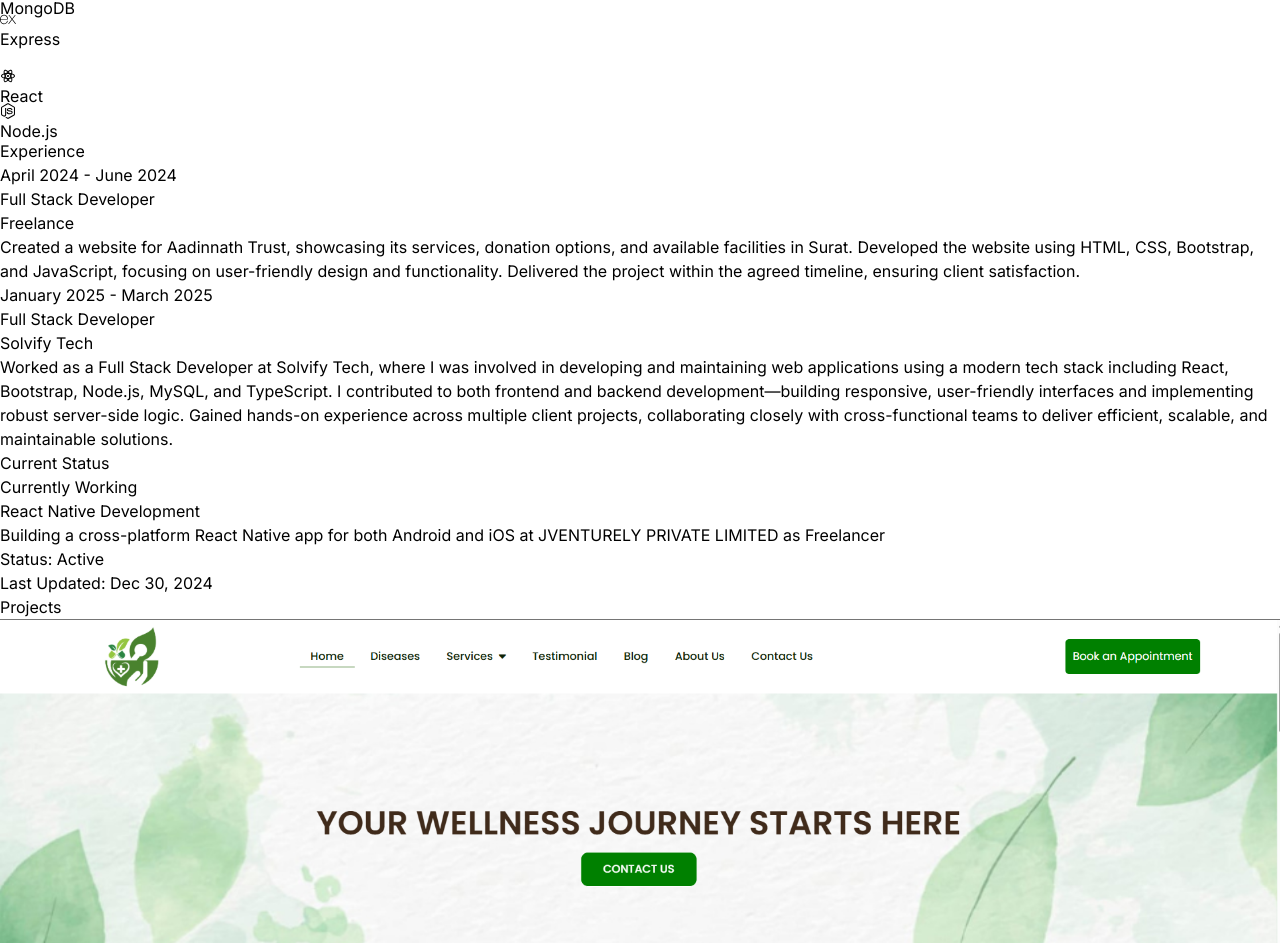
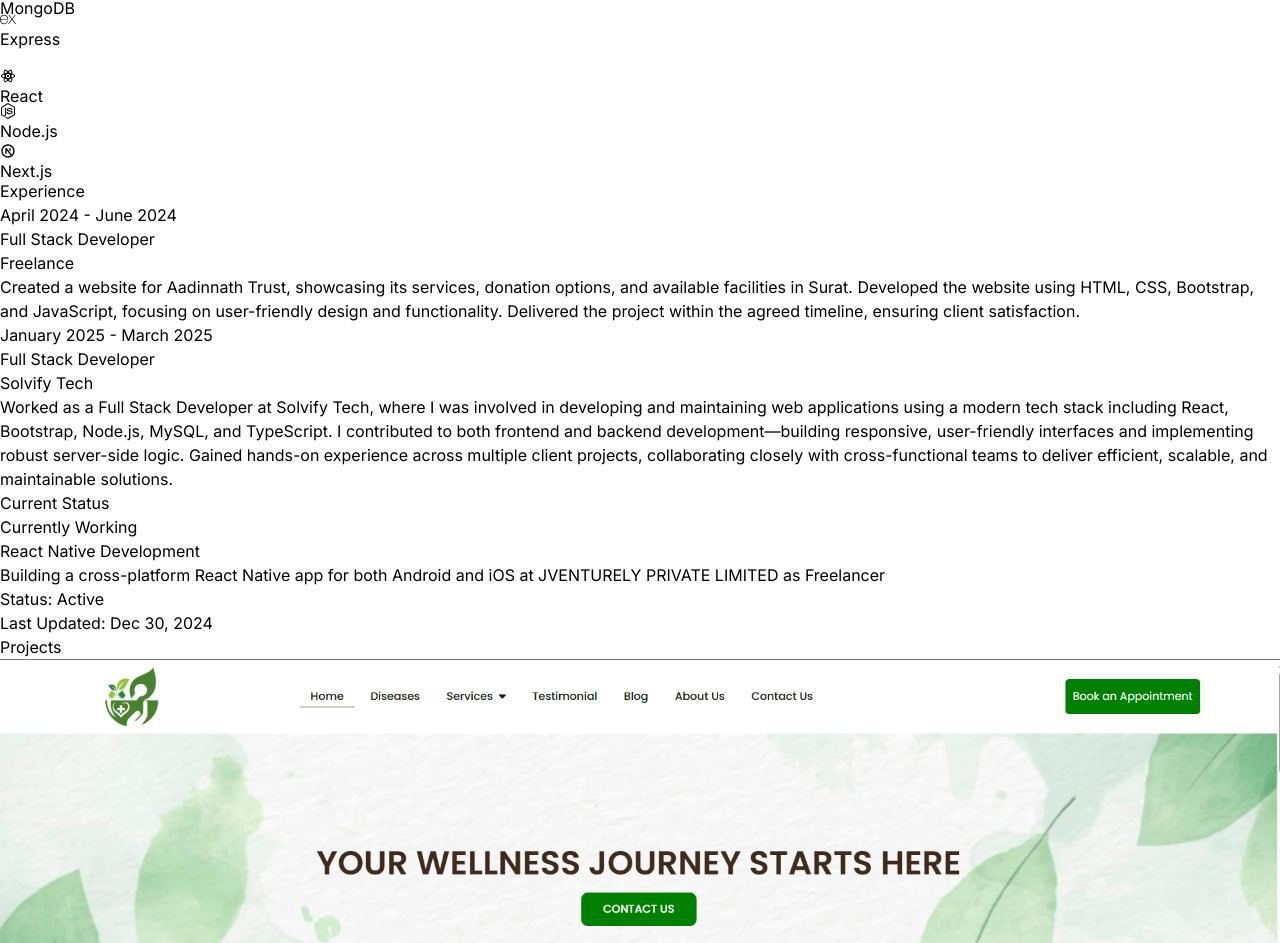
Before and after one commit to Niraj11Parihar/portfolio.2, a React (Vite) app: page / in a window 1280 px wide. Shown: the part 3487-4430 px from the top of the page. Built offline with nearby package versions, Linux system fonts and the light colour scheme.

Commit message:
next changes

```diff
--- a/src/components/Skills.jsx
+++ b/src/components/Skills.jsx
@@ -2,7 +2,7 @@
 import { DiCss3 } from "react-icons/di";
 import { FaBootstrap, FaHtml5, FaNodeJs } from "react-icons/fa";
 import { IoLogoJavascript } from "react-icons/io";
-import { RiReactjsLine, RiTailwindCssFill } from "react-icons/ri";
+import { RiNextjsLine, RiReactjsLine, RiTailwindCssFill } from "react-icons/ri";
 import { SiExpress, SiMongodb } from "react-icons/si";
 import { motion } from "framer-motion";
 import { TbBrandReactNative } from "react-icons/tb";
@@ -45,6 +45,7 @@
     { icon: SiExpress, label: "Express", color: "text-white", duration: 2 },
     { icon: RiReactjsLine, label: "React", color: "text-cyan-400", duration: 3 },
     { icon: FaNodeJs, label: "Node.js", color: "text-green-600", duration: 4 },
+    { icon: RiNextjsLine, label: "Next.js", color: "text-black-400", duration: 4 },
   ];
 
   return (
```
